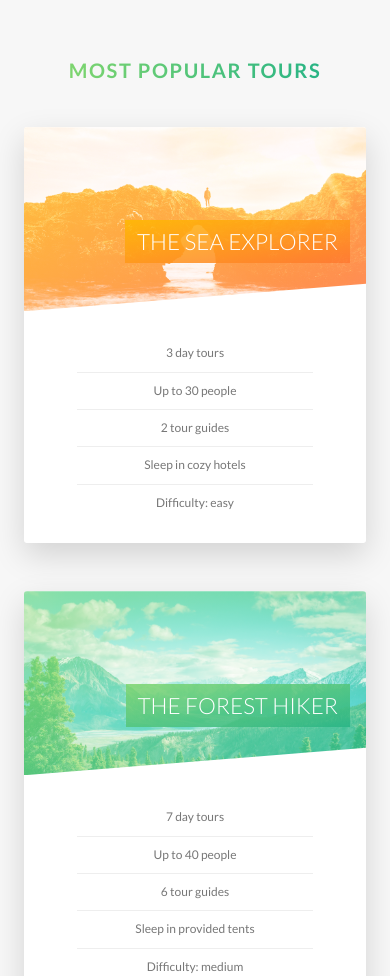
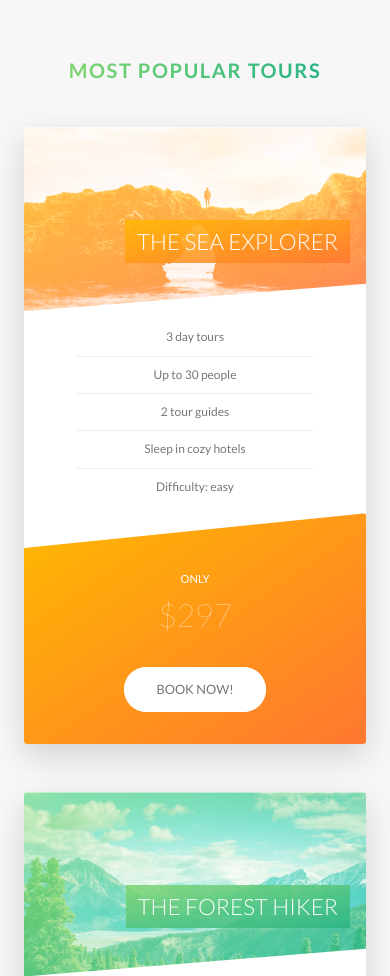
Before and after one commit to HajimeNoJosh/CSS-Natours-Starter, a website: page dist/index.html in a window 390 px wide. Shown: the part 2463-3439 px from the top of the page. Drawn offline with Linux system fonts and the light colour scheme.

Commit message:
writing media queries - tours, stories, booking sections and, popup

```diff
--- a/sass/components/_card.scss
+++ b/sass/components/_card.scss
@@ -12,6 +12,7 @@
     top: 0;
     left: 0;
     width: 100%;
+    -webkit-backface-visibility: hidden;
     backface-visibility: hidden;
     border-radius: 3px;
     overflow: hidden;
@@ -136,4 +137,43 @@
     font-size: 6rem;
     font-weight: 100;
   }
+  //// media query
+  @include respond(tab-port) {
+    height: auto;
+    border-radius: 3px;
+    background-color: $color-white;
+    box-shadow: 0 1.5rem 4rem rgba($color-black, .15);
+
+    &__cta {
+      padding: 7rem 4rem 4rem;
+    }
+
+    &__side {
+      height: auto;
+      position: relative;
+      box-shadow: none;
+
+      &--back {
+        transform: rotateY(0);
+        -webkit-clip-path: polygon(0 15%, 100% 0, 100% 100%, 0 100%);
+        clip-path: polygon(0 15%, 100% 0, 100% 100%, 0 100%);
+      }
+    }
+
+    &:hover &__side--front {
+      transform: rotateY(0);
+    }
+
+    &__details {
+      padding: 1rem 3rem;
+    }
+    // BACK SIDE STYLING
+    &__price-box {
+      margin-bottom: 3rem;
+    }
+
+    &__price-value {
+      font-size: 4rem;
+    }
+  }
 }
--- a/sass/components/_form.scss
+++ b/sass/components/_form.scss
@@ -15,6 +15,9 @@
     width: 90%;
     display: block;
     transition: all 0.3s;
+    @include respond(tab-port) {
+      width: 100%;
+    }
 
     &::-webkit-input-placeholder {
       color: $color-grey-dark-2;
@@ -49,6 +52,10 @@
   &__radio-group {
     width: 49%;
     display: inline-block;
+    @include respond(tab-port) {
+      width: 100%;
+      margin-bottom: 2rem;
+    }
   }
 
   &__radio-input {
--- a/sass/components/_story.scss
+++ b/sass/components/_story.scss
@@ -7,6 +7,13 @@
   padding: 6rem 6rem 6rem 9rem;
   font-size: $default-font-size;
   transform: skewX(-12deg);
+  @include respond(tab-port) {
+    width: 100%;
+    padding: 4rem 4rem 4rem 7rem;
+  }
+  @include respond(phone) {
+    transform: skewX(0);
+  }
 
   &__shape {
     width: 15rem;
@@ -18,6 +25,9 @@
     clip-path: circle(50% at 50% 50%);
     transform: translateX(-3rem) skewX(12deg);
     position: relative;
+    @include respond(phone) {
+      transform: translateX(-3rem) skewX(0);
+    }
   }
 
   &__image {
@@ -29,6 +39,9 @@
 
   &__text {
     transform: skewX(12deg);
+    @include respond(phone) {
+      transform: skewX(0);
+    }
   }
 
   &__caption {
--- a/sass/layout/_popup.scss
+++ b/sass/layout/_popup.scss
@@ -4,6 +4,7 @@
   width: 100%;
   top: 0;
   left: 0;
+  -webkit-backdrop-filter: blur(10px);
   backdrop-filter: blur(10px);
   background-color: rgba(0,0,0,0.3);
   z-index: 9999;
@@ -30,15 +31,35 @@
   }
 
   &__left {
-    width: 33.333333333%;
-    display: table-cell;
+    width: 117%;
+    display: flex;
+    flex-direction: column;
+    @include respond(tab-port) {
+      width: 50%;
+      flex-direction: row;
+    }
+    @include respond(phone) {
+      display: none;
+    }
   }
 
   &__right {
-    width: 66.666666666667%;
+    width: 66%;
     display: table-cell;
     vertical-align: middle;
-    padding: 3rem 5rem;
+    padding: 1rem 7rem;
+    @include respond(tab-port) {
+      width: 100%;
+      display: flex;
+      flex-direction: column;
+      justify-content: center;
+      align-items: center;
+      vertical-align: middle;
+      padding: 3rem 5rem;
+    }
+    @include respond(phone) {
+      width: 100%;
+    }
   }
 
   &__text {
@@ -53,6 +74,11 @@
     -webkit-hyphens: auto;
     -ms-hyphens: auto;
     hyphens: auto;
+    @include respond(phone) {
+      font-size: 1rem;
+      -moz-column-count: 1;
+      column-count: 1;
+    }
   }
 
   &:target {
--- a/sass/pages/_home.scss
+++ b/sass/pages/_home.scss
@@ -49,14 +49,26 @@
 
 .book {
   background-image: linear-gradient(105deg, rgba($color-white, .9) 0%, rgba($color-white, .9) 50%, transparent 50%), url("../img/nat-10.jpg");
-  background-size: cover;
+  background-size: 100%;
   border-radius: 3px;
   box-shadow: 0 1.5rem 4rem rgba($color-black, .2);
-  height: 53rem;
   width: 100%;
+  @include respond(tab-land) {
+    background-image: linear-gradient(105deg, rgba($color-white, .9) 0%, rgba($color-white, .9) 65%, transparent 65%), url("../img/nat-10.jpg");
+    background-size: cover;
+  }
+  @include respond(tab-port) {
+    background-image: linear-gradient(to right, rgba($color-white, .9) 0%, rgba($color-white, .9) 100%), url("../img/nat-10.jpg");
+  }
 
   &__form {
     width: 50%;
     padding: 6rem;
+    @include respond(tab-land) {
+      width: 65%;
+    }
+    @include respond(tab-port) {
+      width: 100%;
+    }
   }
 }
```
Also changed, not shown: dist/css/style.css.
